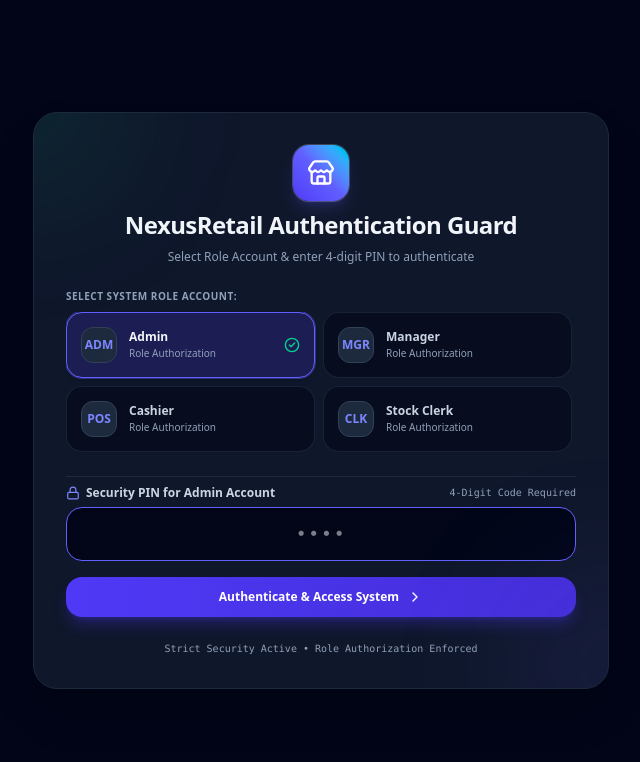
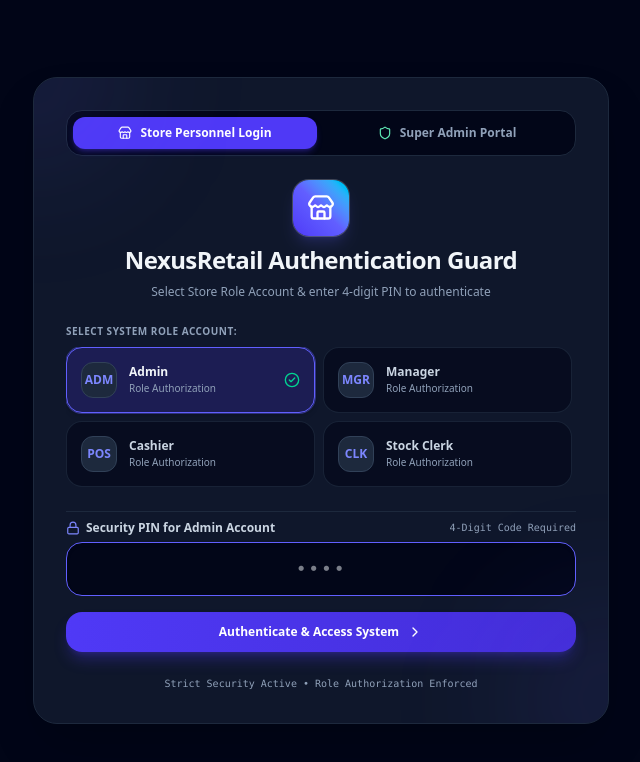
Before and after one commit to Daud-stack/-retail-inventory-app, a React (Vite) app: page / in a window 1280 px wide. Shown: the top 762 px of the page, without its empty margins (319-959 px from the left). Built offline with nearby package versions, Linux system fonts and the light colour scheme.

Commit message:
feat: add dedicated Super Admin Portal login mode with 100% system access and isolated authentication screen

```diff
--- a/src/components/LoginModal.jsx
+++ b/src/components/LoginModal.jsx
@@ -8,7 +8,10 @@ import {
   CheckCircle2,
   AlertCircle,
   ChevronRight,
-  ShieldAlert
+  ShieldAlert,
+  Shield,
+  Building2,
+  Sparkles
 } from 'lucide-react';
 import { ROLES } from '../config/rbac';
 
@@ -16,6 +19,7 @@ export default function LoginModal({
   users,
   onLoginSuccess
 }) {
+  const [portalMode, setPortalMode] = useState('store'); // 'store' | 'superadmin'
   const storeRoleUsers = users.filter(u => u.role !== ROLES.SUPER_ADMIN);
   const [selectedUser, setSelectedUser] = useState(storeRoleUsers[0] || null);
   const [pinInput, setPinInput] = useState('');
@@ -35,14 +39,18 @@ export default function LoginModal({
       return;
     }
 
-    // Super Admin Master Override PIN check
+    if (portalMode === 'superadmin') {
       const superAdminAcc = users.find(u => u.role === ROLES.SUPER_ADMIN);
       if (pinInput === '9999' || (superAdminAcc && pinInput === superAdminAcc.pin)) {
         setErrorMsg('');
         onLoginSuccess(superAdminAcc || { id: 'usr-0', name: 'Super Admin Account', role: ROLES.SUPER_ADMIN, pin: '9999' });
+      } else {
+        setErrorMsg('Invalid Super Admin Master Security PIN.');
+      }
       return;
     }
 
+    // Store Personnel Login Mode
     if (selectedUser && pinInput === selectedUser.pin) {
       setErrorMsg('');
       onLoginSuccess(selectedUser);
@@ -56,23 +64,68 @@ export default function LoginModal({
       <div className="bg-slate-900 border border-slate-800 rounded-3xl max-w-xl w-full p-6 sm:p-8 space-y-6 shadow-2xl relative overflow-hidden">
 
         {/* Top Decorative Glow */}
-        <div className="absolute -top-24 -left-24 w-48 h-48 rounded-full bg-emerald-500/10 blur-3xl pointer-events-none" />
-        <div className="absolute -bottom-24 -right-24 w-48 h-48 rounded-full bg-indigo-500/10 blur-3xl pointer-events-none" />
+        <div className={`absolute -top-24 -left-24 w-48 h-48 rounded-full blur-3xl pointer-events-none ${
+          portalMode === 'superadmin' ? 'bg-emerald-500/20' : 'bg-indigo-500/10'
+        }`} />
+        <div className={`absolute -bottom-24 -right-24 w-48 h-48 rounded-full blur-3xl pointer-events-none ${
+          portalMode === 'superadmin' ? 'bg-cyan-500/20' : 'bg-indigo-500/10'
+        }`} />
+
+        {/* Portal Selection Toggle */}
+        <div className="flex items-center gap-2 bg-slate-950 p-1.5 rounded-2xl border border-slate-800">
+          <button
+            type="button"
+            onClick={() => { setPortalMode('store'); setErrorMsg(''); setPinInput(''); }}
+            className={`flex-1 py-2 rounded-xl text-xs font-bold transition-all flex items-center justify-center gap-2 ${
+              portalMode === 'store'
+                ? 'bg-indigo-600 text-white shadow-md shadow-indigo-600/30'
+                : 'text-slate-400 hover:text-slate-200'
+            }`}
+          >
+            <Store className="w-3.5 h-3.5" />
+            <span>Store Personnel Login</span>
+          </button>
+
+          <button
+            type="button"
+            onClick={() => { setPortalMode('superadmin'); setErrorMsg(''); setPinInput(''); }}
+            className={`flex-1 py-2 rounded-xl text-xs font-bold transition-all flex items-center justify-center gap-2 ${
+              portalMode === 'superadmin'
+                ? 'bg-gradient-to-r from-emerald-600 to-teal-600 text-white shadow-md shadow-emerald-600/30'
+                : 'text-slate-400 hover:text-slate-200'
+            }`}
+          >
+            <Shield className="w-3.5 h-3.5 text-emerald-300" />
+            <span>Super Admin Portal</span>
+          </button>
+        </div>
 
         {/* Brand Header */}
         <div className="text-center space-y-2">
-          <div className="w-14 h-14 rounded-2xl bg-gradient-to-tr from-indigo-600 via-indigo-500 to-cyan-400 mx-auto flex items-center justify-center shadow-lg shadow-indigo-500/20 ring-1 ring-white/20">
+          <div className={`w-14 h-14 rounded-2xl mx-auto flex items-center justify-center shadow-lg ring-1 ring-white/20 ${
+            portalMode === 'superadmin'
+              ? 'bg-gradient-to-tr from-emerald-600 via-teal-500 to-cyan-400 shadow-emerald-500/20'
+              : 'bg-gradient-to-tr from-indigo-600 via-indigo-500 to-cyan-400 shadow-indigo-500/20'
+          }`}>
+            {portalMode === 'superadmin' ? (
+              <Shield className="w-7 h-7 text-white" />
+            ) : (
               <Store className="w-7 h-7 text-white" />
+            )}
           </div>
+
           <h2 className="text-xl sm:text-2xl font-extrabold text-slate-100 tracking-tight">
-            NexusRetail Authentication Guard
+            {portalMode === 'superadmin' ? 'NexusHQ Super Admin Portal' : 'NexusRetail Authentication Guard'}
           </h2>
           <p className="text-xs text-slate-400 max-w-md mx-auto">
-            Select Role Account & enter 4-digit PIN to authenticate
+            {portalMode === 'superadmin'
+              ? 'Multi-Tenant Platform Command Center & Licensing Control'
+              : 'Select Store Role Account & enter 4-digit PIN to authenticate'}
           </p>
         </div>
 
-        {/* Profile Choice Grid */}
+        {/* Mode 1: Store Personnel Role Grid */}
+        {portalMode === 'store' && (
           <div className="space-y-2">
             <label className="block text-[10px] font-extrabold uppercase tracking-wider text-slate-400">
               Select System Role Account:
@@ -110,6 +163,20 @@ export default function LoginModal({
               })}
             </div>
           </div>
+        )}
+
+        {/* Mode 2: Super Admin Portal Security Banner */}
+        {portalMode === 'superadmin' && (
+          <div className="p-4 rounded-2xl bg-emerald-950/40 border border-emerald-500/30 space-y-2">
+            <div className="flex items-center gap-2 text-emerald-400 font-bold text-xs">
+              <ShieldCheck className="w-4 h-4" />
+              <span>Platform Multi-Tenant Command Center</span>
+            </div>
+            <p className="text-[11px] text-slate-300 leading-relaxed">
+              Super Admin access grants full platform control over tenant store provisioning, global licensing engine, and cross-store data analytics.
+            </p>
+          </div>
+        )}
 
         {/* PIN Entry Form */}
         <form onSubmit={handlePinSubmit} className="space-y-4 pt-2 border-t border-slate-800">
@@ -117,7 +184,9 @@ export default function LoginModal({
             <div className="flex items-center justify-between mb-1.5">
               <label className="text-xs font-bold text-slate-300 flex items-center gap-1.5">
                 <Lock className="w-3.5 h-3.5 text-indigo-400" />
-                <span>Security PIN for {selectedUser?.role} Account</span>
+                <span>
+                  {portalMode === 'superadmin' ? 'Super Admin Master Security Code' : `Security PIN for ${selectedUser?.role} Account`}
+                </span>
               </label>
               <span className="text-[10px] font-mono text-slate-400">4-Digit Code Required</span>
             </div>
@@ -143,13 +212,17 @@ export default function LoginModal({
           <button
             type="submit"
             disabled={isVerifying}
-            className="w-full py-3 rounded-2xl bg-gradient-to-r from-indigo-600 to-indigo-700 hover:from-indigo-500 hover:to-indigo-600 text-white font-bold text-xs shadow-lg shadow-indigo-600/30 transition-all flex items-center justify-center gap-2 active:scale-98"
+            className={`w-full py-3 rounded-2xl font-bold text-xs shadow-lg transition-all flex items-center justify-center gap-2 active:scale-98 text-white ${
+              portalMode === 'superadmin'
+                ? 'bg-gradient-to-r from-emerald-600 to-teal-600 hover:from-emerald-500 hover:to-teal-500 shadow-emerald-600/30'
+                : 'bg-gradient-to-r from-indigo-600 to-indigo-700 hover:from-indigo-500 hover:to-indigo-600 shadow-indigo-600/30'
+            }`}
           >
             {isVerifying ? (
               <span>Authenticating...</span>
             ) : (
               <>
-                <span>Authenticate & Access System</span>
+                <span>{portalMode === 'superadmin' ? 'Authenticate Super Admin' : 'Authenticate & Access System'}</span>
                 <ChevronRight className="w-4 h-4" />
               </>
             )}
```
Lines whose indentation alone changed are shown as unchanged.
